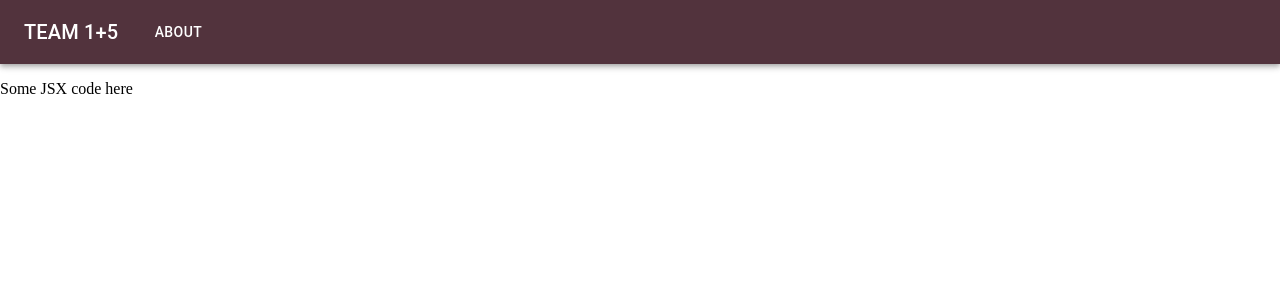
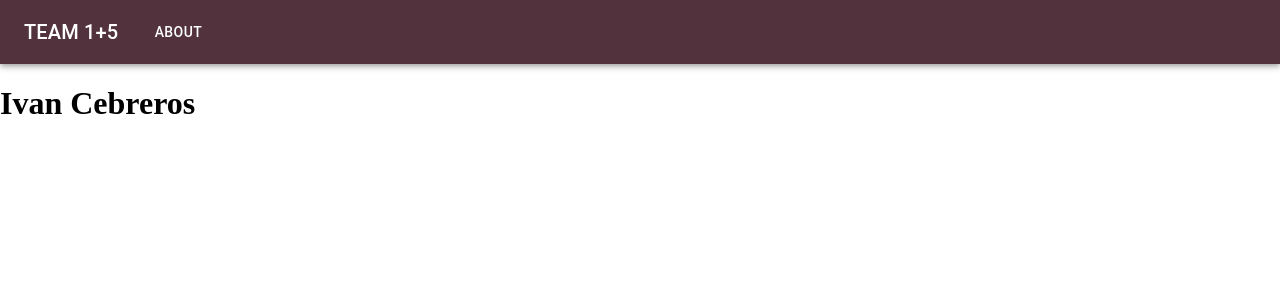
Before and after one commit to TamirRasheed/RecoveryNote, a React (Create React App) app in the folder application/frontend/: page /about/test in a window 1280 px wide. Shown: the top 300 px of the page. Built offline with nearby package versions, Linux system fonts and the light colour scheme.

Commit message:
test commit

```diff
--- /dev/null
+++ b/application/frontend/src/components/About/Members/PersonalPage/IvansPage.js
@@ -0,0 +1,7 @@
+const IvansPage = () => {
+    return <div>
+        <h1>Ivan Cebreros</h1>
+    </div>;
+  };
+
+  export default IvansPage;
--- a/application/frontend/src/components/Route/RouteHandler.js
+++ b/application/frontend/src/components/Route/RouteHandler.js
@@ -1,7 +1,7 @@
 import { Switch, Route } from 'react-router-dom';
 import About from '../About/About';
 import MembersData from '../About/Members/MembersData';
-import HongjiesPage from '../About/Members/PersonalPage/HongjiesPage';
+import IvansPage from '../About/Members/PersonalPage/IvansPage';
 
 const RouteHandler = () => {
   // TODO: Make this dynamic for other milestone
@@ -14,7 +14,7 @@ const RouteHandler = () => {
       ))}
 
       <Route path='/about/test'>
-        <HongjiesPage />
+        <IvansPage />
       </Route>
 
       <Route path='/'>
```
Also changed, not shown: 1 other file (tests, documents, lock files or other folders).
